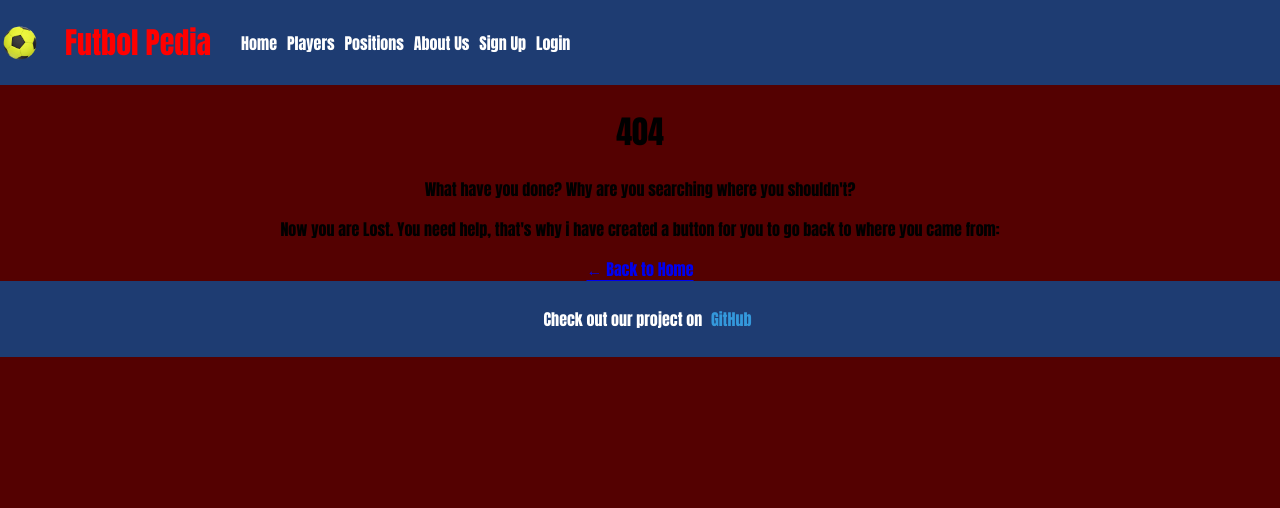
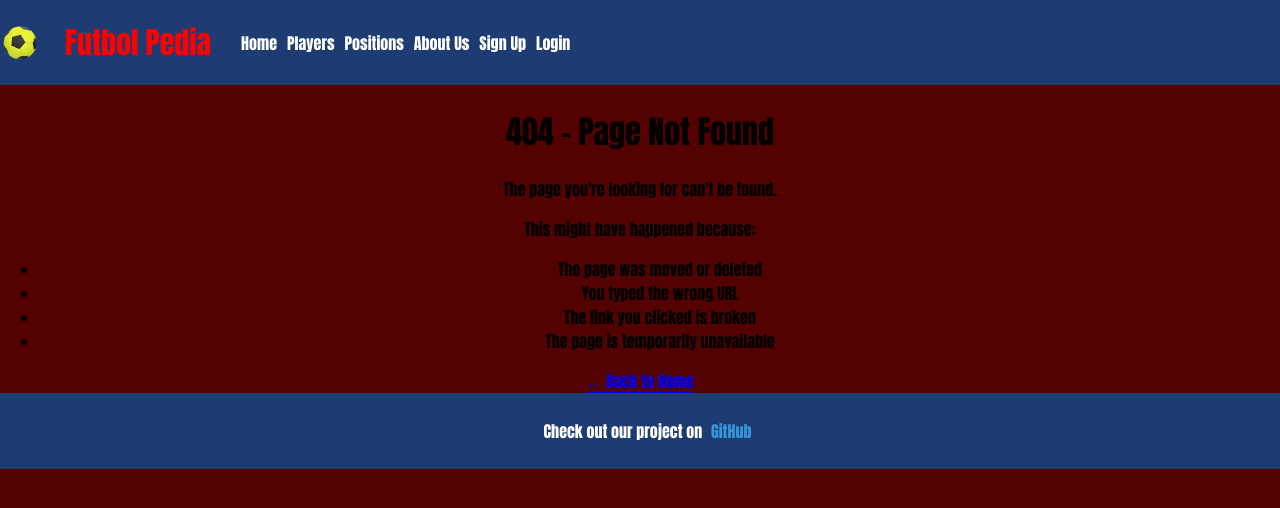
Before and after one commit to MateoSancho/futbol-project-client, a React (Vite) app: page /notfpund in a window 1280 px wide. Shown: the top 508 px of the page. Built offline with nearby package versions, Linux system fonts and the light colour scheme.

Commit message:
Error page changed, and Not found page changed

```diff
--- a/src/pages/Error.jsx
+++ b/src/pages/Error.jsx
@@ -3,17 +3,12 @@ import { Link } from "react-router-dom";
 function Error () {
     return(
         <div>
-            <h1>404 - Page Not Found</h1>
-
-            <p>The page you're looking for can't be found.</p>
+            <h1>Error Page</h1>
 
             <p>This might have happened because:</p>
 
             <ul>
-                <li>The page was moved or deleted</li>
-                <li>You typed the wrong URL</li>
-                <li>The link you clicked is broken</li>
-                <li>The page is temporarily unavailable</li>
+                <li>There has ...</li>
             </ul>
 
             <Link to="/" className="Link">← Back to Home</Link>
--- a/src/pages/Notfound.jsx
+++ b/src/pages/Notfound.jsx
@@ -3,11 +3,18 @@ import { Link } from "react-router-dom";
 function NotFound() {
     return(
         <div>
-            <h1>404</h1>
+            <h1>404 - Page Not Found</h1>
 
-            <p>What have you done? Why are you searching where you shouldn't?</p>
+            <p>The page you're looking for can't be found.</p>
 
-            <p>Now you are Lost. You need help, that's why i have created a button for you to go back to where you came from:</p>
+            <p>This might have happened because:</p>
+
+            <ul>
+                <li>The page was moved or deleted</li>
+                <li>You typed the wrong URL</li>
+                <li>The link you clicked is broken</li>
+                <li>The page is temporarily unavailable</li>
+            </ul>
 
             <Link to="/" className="Link">← Back to Home</Link>
         </div>
--- a/src/pages/PositionAbout.jsx
+++ b/src/pages/PositionAbout.jsx
@@ -38,7 +38,7 @@ function PositionAbout() {
       })
       .catch((error) => {
         console.error(error);
-        navigate("/error");
+        navigate("/notfpund");
       });
   }, [params.id]);
 
--- a/src/pages/Positions.jsx
+++ b/src/pages/Positions.jsx
@@ -14,12 +14,12 @@ function Positions() {
     useEffect(() => {
         axios.get(`${import.meta.env.VITE_SERVER_URL}/positions`)
         .then((response) => {
-            console.log(response.data)
+            console.log(response.data);
             setPositions(response.data);
             setFilteredPositions(response.data);
         })
         .catch((error) => {
-            console.log(error)
+            console.log(error);
             navigate("/error");
         });
     }, [])
```
